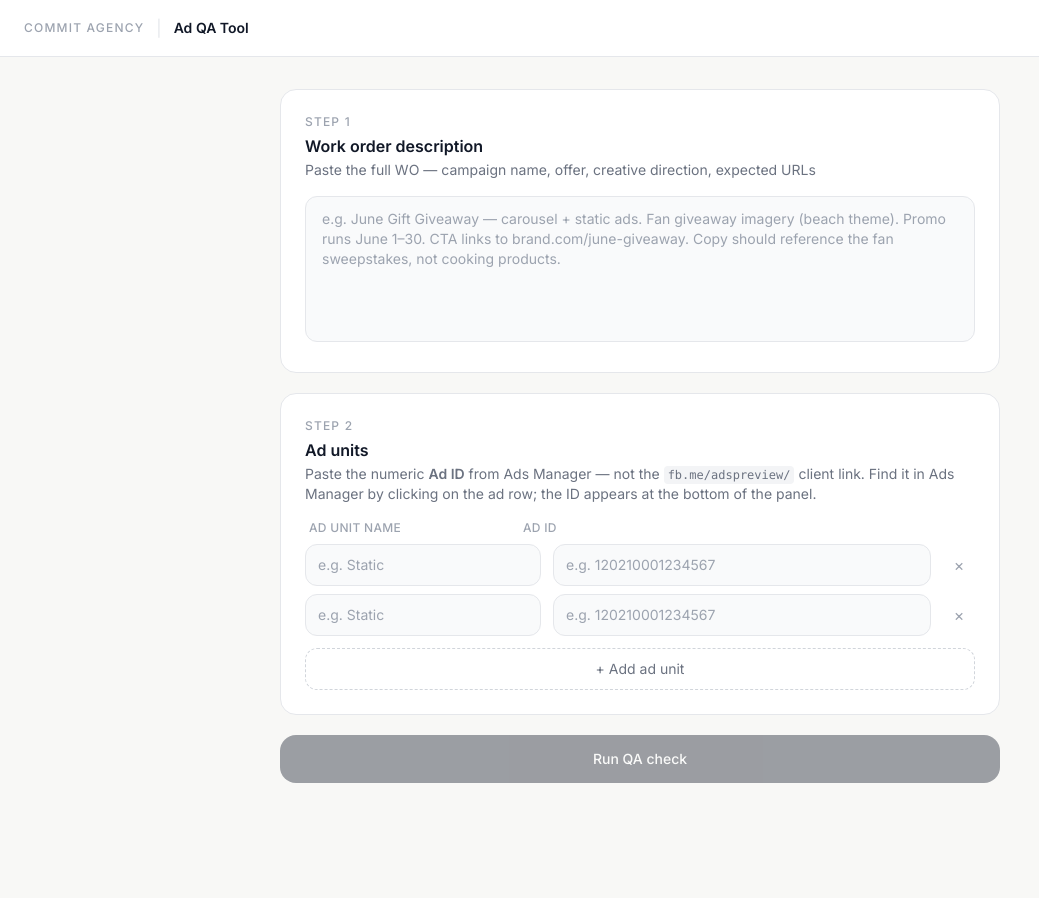
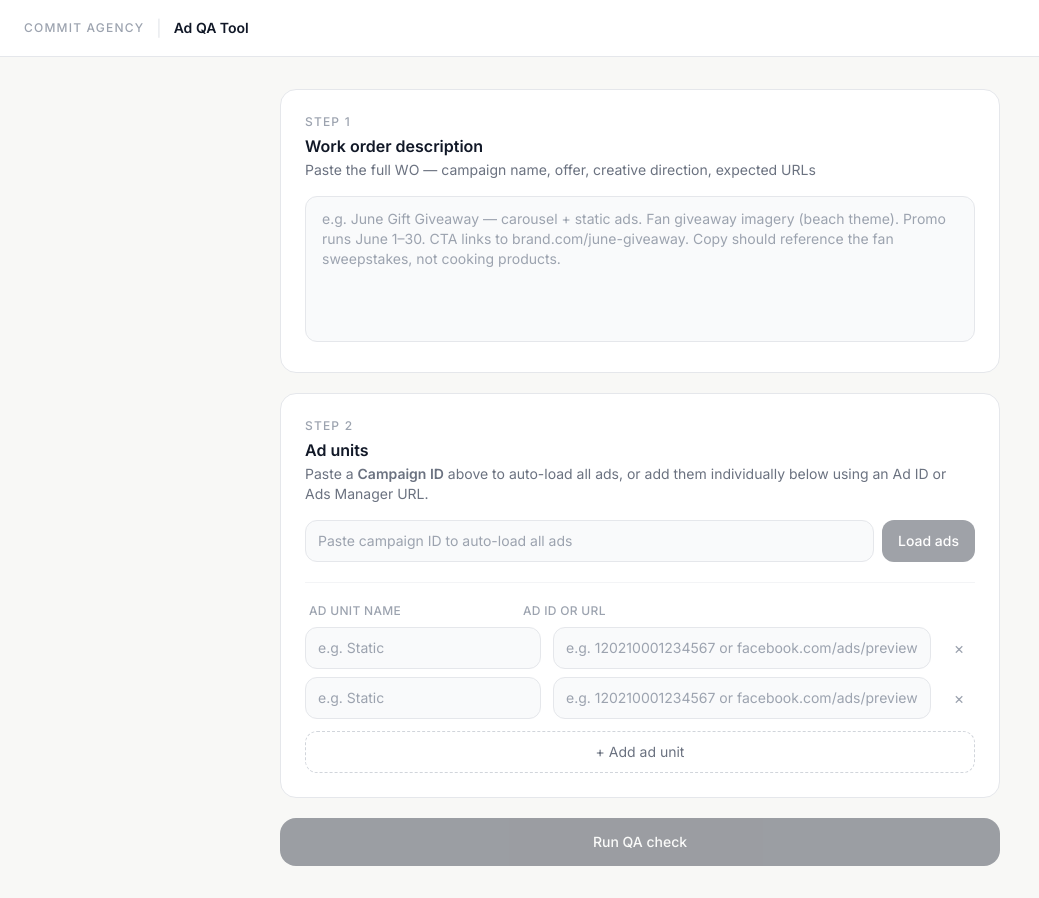
Before and after one commit to jruiz-oss/MetaPreviewQA, a Next.js app: page /qa in a window 1280 px wide. Shown: the whole page, without its empty margins (0-1039 px from the left). Before the commit the page ends 815 px from the top, so only its background shows below. Built offline with nearby package versions, Linux system fonts and the light colour scheme.

Commit message:
Add campaign ID import + paste-link ad ID extraction

```diff
--- /dev/null
+++ b/app/api/campaign-ads/route.ts
@@ -0,0 +1,33 @@
+import { NextResponse } from "next/server";
+import { fetchCampaignAdsList } from "@/lib/meta-api";
+
+export async function POST(request: Request) {
+  const { campaignId } = (await request.json()) as { campaignId: string };
+
+  if (!campaignId?.trim()) {
+    return NextResponse.json({ error: "Missing campaign ID" }, { status: 400 });
+  }
+
+  const accessToken = process.env.META_ACCESS_TOKEN;
+  if (!accessToken) {
+    return NextResponse.json(
+      { error: "META_ACCESS_TOKEN environment variable is not set." },
+      { status: 500 }
+    );
+  }
+
+  const { ads, error } = await fetchCampaignAdsList(campaignId.trim(), accessToken);
+
+  if (error) {
+    return NextResponse.json({ error }, { status: 400 });
+  }
+
+  if (ads.length === 0) {
+    return NextResponse.json(
+      { error: "No active ads found under this campaign ID." },
+      { status: 404 }
+    );
+  }
+
+  return NextResponse.json({ ads });
+}
--- a/app/qa/page.tsx
+++ b/app/qa/page.tsx
@@ -97,6 +97,11 @@ export default function QAPage() {
   const [result, setResult] = useState<QAResult | null>(null);
   const [error, setError] = useState("");
 
+  // Campaign import state
+  const [campaignId, setCampaignId] = useState("");
+  const [campaignLoading, setCampaignLoading] = useState(false);
+  const [campaignError, setCampaignError] = useState("");
+
   function addUnit() {
     setUnits((prev) => [
       ...prev,
@@ -109,10 +114,56 @@ export default function QAPage() {
     setUnits((prev) => prev.filter((u) => u.id !== id));
   }
 
+  function extractAdId(input: string): string {
+    const trimmed = input.trim();
+    // Already a numeric ID
+    if (/^\d{10,}$/.test(trimmed)) return trimmed;
+    try {
+      const urlStr = trimmed.startsWith("http") ? trimmed : `https://${trimmed}`;
+      const url = new URL(urlStr);
+      const fromParams =
+        url.searchParams.get("id") ||
+        url.searchParams.get("ad_id") ||
+        url.searchParams.get("creative_id") ||
+        url.searchParams.get("selected_ad_ids");
+      if (fromParams) return fromParams.split(",")[0].trim();
+    } catch {
+      // not a URL, return as-is
+    }
+    return trimmed;
+  }
+
   function updateUnit(id: string, field: "name" | "link", value: string) {
+    const resolved = field === "link" ? extractAdId(value) : value;
     setUnits((prev) =>
-      prev.map((u) => (u.id === id ? { ...u, [field]: value } : u))
+      prev.map((u) => (u.id === id ? { ...u, [field]: resolved } : u))
     );
+  }
+
+  async function loadFromCampaign() {
+    const id = campaignId.trim();
+    if (!id) return;
+    setCampaignLoading(true);
+    setCampaignError("");
+    try {
+      const res = await fetch("/api/campaign-ads", {
+        method: "POST",
+        headers: { "Content-Type": "application/json" },
+        body: JSON.stringify({ campaignId: id }),
+      });
+      const data = await res.json();
+      if (!res.ok) throw new Error(data.error ?? "Failed to load campaign ads");
+      const imported: AdUnit[] = data.ads.map((ad: { id: string; name: string }) => ({
+        id: String(Date.now()) + ad.id,
+        name: ad.name,
+        link: ad.id,
+      }));
+      setUnits(imported);
+    } catch (err) {
+      setCampaignError(err instanceof Error ? err.message : "Something went wrong");
+    } finally {
+      setCampaignLoading(false);
+    }
   }
 
   async function runQA() {
@@ -206,9 +257,39 @@ export default function QAPage() {
                   Ad units
                 </h2>
                 <p className="text-sm text-gray-500 mt-0.5">
-                  Paste the numeric <strong>Ad ID</strong> from Ads Manager — not the <code className="text-xs bg-gray-100 px-1 py-0.5 rounded">fb.me/adspreview/</code> client link. Find it in Ads Manager by clicking on the ad row; the ID appears at the bottom of the panel.
+                  Paste a <strong>Campaign ID</strong> above to auto-load all ads, or add them individually below using an Ad ID or Ads Manager URL.
                 </p>
               </div>
+
+              {/* Campaign import */}
+              <div className="flex gap-2 mb-5 pb-5 border-b border-gray-100">
+                <input
+                  type="text"
+                  value={campaignId}
+                  onChange={(e) => setCampaignId(e.target.value)}
+                  placeholder="Paste campaign ID to auto-load all ads"
+                  className="flex-1 px-3 py-2.5 rounded-xl border border-gray-200 bg-gray-50 text-sm text-gray-900 placeholder-gray-400 focus:outline-none focus:ring-2 focus:ring-gray-900 focus:border-transparent"
+                />
+                <button
+                  onClick={loadFromCampaign}
+                  disabled={campaignLoading || !campaignId.trim()}
+                  className="px-4 py-2.5 rounded-xl bg-gray-900 text-white text-sm font-medium hover:bg-gray-800 transition-colors disabled:opacity-40 disabled:cursor-not-allowed whitespace-nowrap flex items-center gap-2"
+                >
+                  {campaignLoading ? (
+                    <>
+                      <span className="inline-block w-3.5 h-3.5 border-2 border-white/30 border-t-white rounded-full animate-spin" />
+                      Loading...
+                    </>
+                  ) : (
+                    "Load ads"
+                  )}
+                </button>
+              </div>
+              {campaignError && (
+                <div className="mb-4 bg-red-50 border border-red-200 rounded-xl px-4 py-3 text-sm text-red-700">
+                  {campaignError}
+                </div>
+              )}
 
               {/* Column headers */}
               <div className="grid grid-cols-[1fr_2fr_32px] gap-3 mb-2 px-1">
@@ -216,7 +297,7 @@ export default function QAPage() {
                   Ad unit name
                 </span>
                 <span className="text-xs font-medium text-gray-400 uppercase tracking-wide">
-                  Ad ID
+                  Ad ID or URL
                 </span>
                 <span />
               </div>
@@ -242,7 +323,7 @@ export default function QAPage() {
                       onChange={(e) =>
                         updateUnit(unit.id, "link", e.target.value)
                       }
-                      placeholder="e.g. 120210001234567"
+                      placeholder="e.g. 120210001234567 or facebook.com/ads/preview/?id=..."
                       className="px-3 py-2.5 rounded-xl border border-gray-200 bg-gray-50 text-sm text-gray-900 placeholder-gray-400 focus:outline-none focus:ring-2 focus:ring-gray-900 focus:border-transparent"
                     />
                     <button
--- a/lib/meta-api.ts
+++ b/lib/meta-api.ts
@@ -1,4 +1,44 @@
 const GRAPH_API = "https://graph.facebook.com/v23.0";
+
+export type CampaignAd = {
+  id: string;
+  name: string;
+};
+
+/**
+ * Fetches all ads under a campaign ID from the Meta Graph API.
+ * Returns up to 200 ads (paginates once if needed).
+ */
+export async function fetchCampaignAdsList(
+  campaignId: string,
+  accessToken: string
+): Promise<{ ads: CampaignAd[]; error: string | null }> {
+  const url = `${GRAPH_API}/${campaignId}/ads?fields=id,name&limit=200&access_token=${accessToken}`;
+
+  try {
+    const res = await fetch(url, { signal: AbortSignal.timeout(10000) });
+    const data = await res.json();
+
+    if (data.error) {
+      const code = data.error.code;
+      const msg = data.error.message ?? "Unknown Meta API error";
+      let friendly = `Meta API error (code ${code}): ${msg}`;
+      if (code === 190) friendly = `Access token invalid or expired. Regenerate META_ACCESS_TOKEN.`;
+      else if (code === 100) friendly = `Invalid campaign ID or bad request. Check the ID and try again.`;
+      else if (code === 200) friendly = `Token missing required permissions (needs ads_read or ads_management).`;
+      return { ads: [], error: friendly };
+    }
+
+    const ads: CampaignAd[] = (data.data ?? []).map((ad: { id: string; name: string }) => ({
+      id: ad.id,
+      name: ad.name,
+    }));
+
+    return { ads, error: null };
+  } catch (err) {
+    return { ads: [], error: `Network error: ${(err as Error).message}` };
+  }
+}
 
 /**
  * Resolves a Meta preview URL to an ad/creative ID.
```
